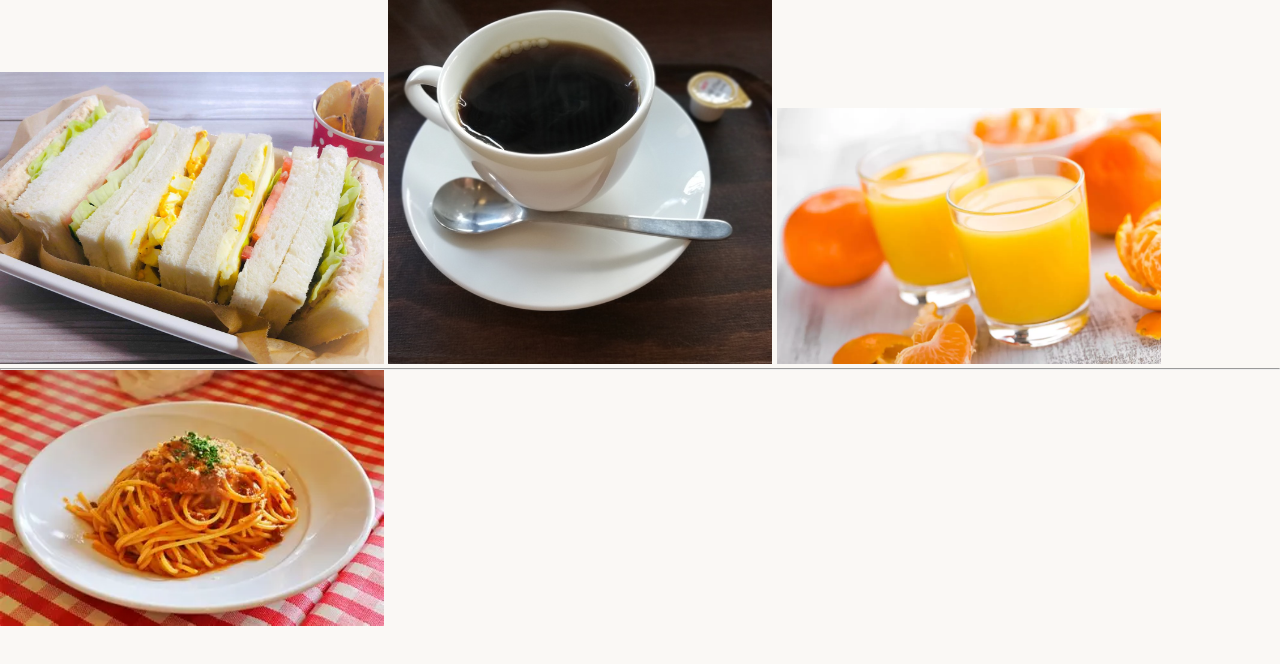
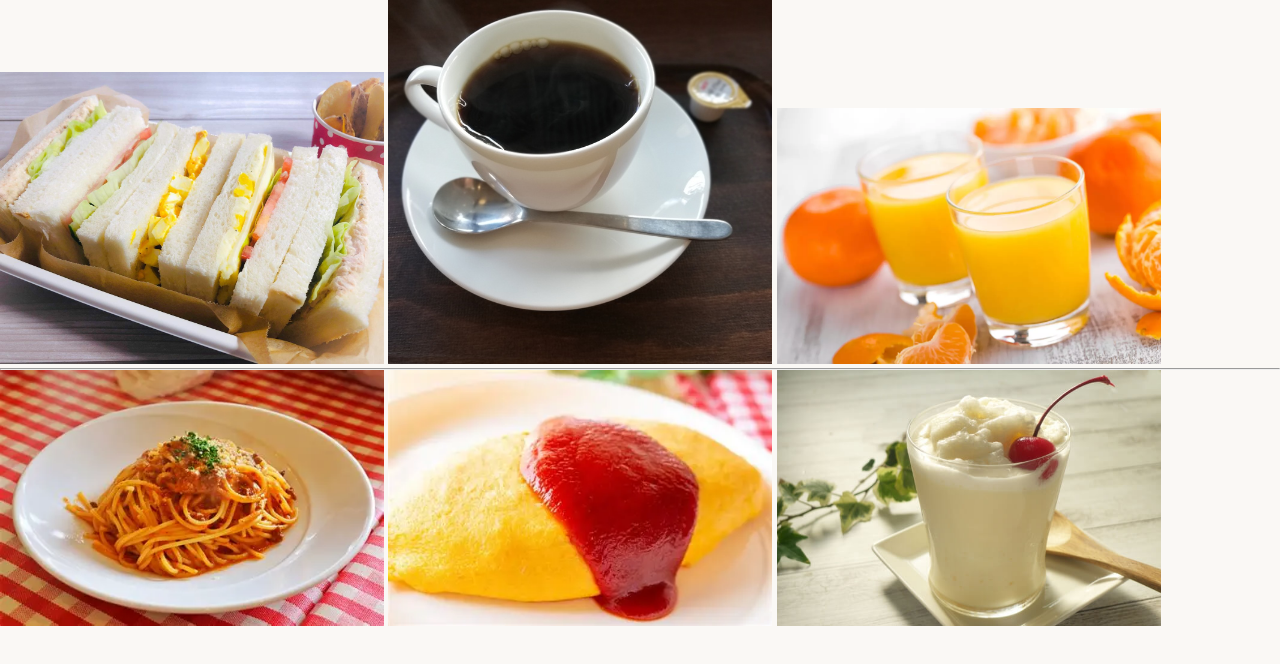
Before and after one commit to PlasticPlactice/github-groupdev, a plain HTML site: page menu.html in a window 1280 px wide. Shown: the part 66-730 px from the top of the page. Drawn offline with Linux system fonts and the light colour scheme.

Commit message:
img追加2

```diff
--- a/menu.html
+++ b/menu.html
@@ -14,6 +14,8 @@
         <img src="img/rf90091696_o.webp" alt="オレンジジュース">
         <hr>
         <img src="img/OIP.webp" alt="パスタ">
+        <img src="img/OIP (31).webp" alt="オムライス">
+        <img src="img/3859727_s-1.jpg" alt="ミルクセーキ">
     </main>
 </body>
 </html>
```
Also changed, not shown: img/3859727_s-1.jpg (added), img/OIP (31).webp (added).
